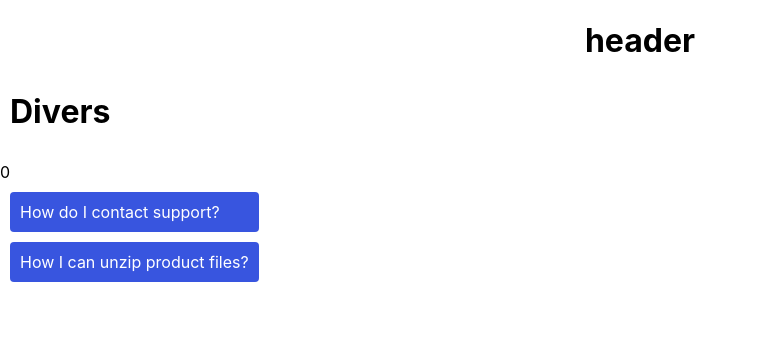
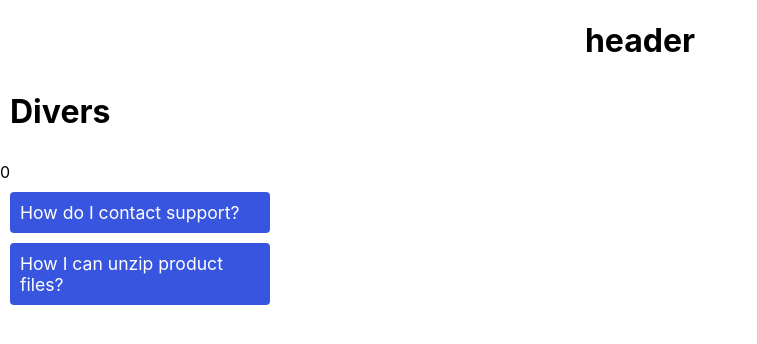
Before and after one commit to valours/raindrow, a React (Create React App) app: page / in a window 1280 px wide. Shown: the top 344 px of the page, without its empty margins (0-757 px from the left). Built offline with nearby package versions, Linux system fonts and the light colour scheme.

Commit message:
motion upgrade

```diff
--- a/src/containers/Muddle/FAQAlpha/index.js
+++ b/src/containers/Muddle/FAQAlpha/index.js
@@ -5,20 +5,24 @@ const Question = styled.div`
   margin: 10px;
   border-radius: 4px;
   transition: background 1.2s;
-  background: ${props => props.focused ? 'white' : '#3855df'}
+  max-width: 260px;
+  background: ${props => props.focused ? '#eee' : '#3855df'}
 
   & > .title {
+    font-size: 1.1em;
     padding: 10px;
     transition: color 1s;
     color: ${props => props.focused ? '#3855df' : 'white'}
   }
 
   & > .answer {
-    color: red;
-    max-width: 50px;
+    padding: 20px;
     transition: height 1s;
+    transition: color 1s;
     overflow: hidden;
-    height: ${props => !props.focused ? '0px' : '100px'};
+    padding: ${props => props.focused ? '0 10px 10px 10px' : '0'};
+    color: ${props => props.focused ? '#3855df' : 'white'};
+    height: ${props => !props.focused ? '0px' : '75px'};
   }
 `
 
@@ -29,21 +33,24 @@ const FAQAlpha = () => {
       {questionFocused}
       <Question
         focused={questionFocused === 1}
-        onClick={() => setQuestionFocused(1)}
+        onClick={() => setQuestionFocused(questionFocused === 1 ? 0 : 1)}
       >
         <div className='title'>
           How do I contact support?
         </div>
+        <div className='answer'>
+        To unzip a single file or folder, open the zipped folder, then drag the file or folder from the zipped folder to a new location.
+        </div>
       </Question>
       <Question
         focused={questionFocused === 2}
-        onClick={() => setQuestionFocused(2)}
+        onClick={() => setQuestionFocused(questionFocused === 2 ? 0 : 2)}
       >
         <div className='title'>
           How I can unzip product files?
         </div>
         <div className='answer'>
-          truc truc truc truc truc truc truc truc truc;
+        To unzip a single file or folder, open the zipped folder, then drag the file or folder from the zipped folder to a new location.
         </div>
       </Question>
     </div>
```
